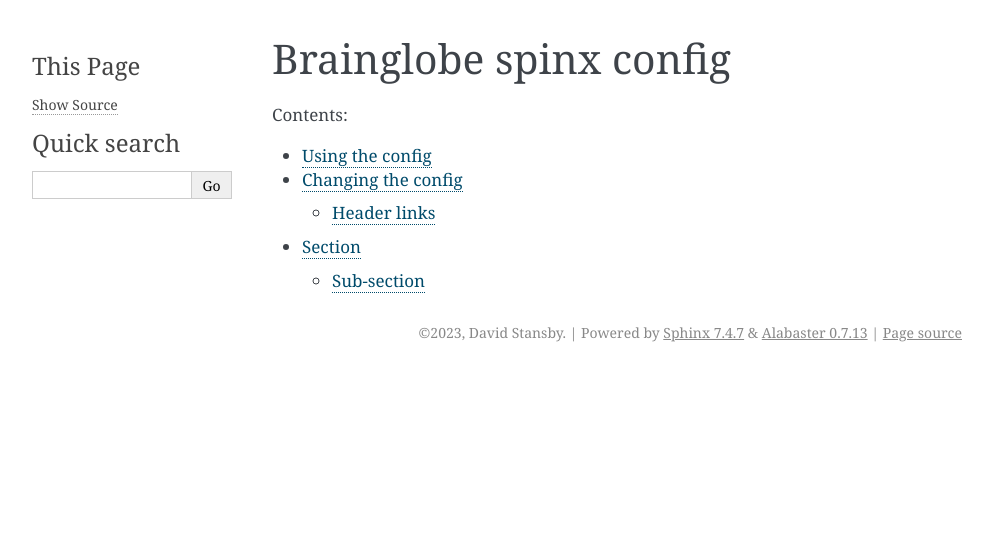
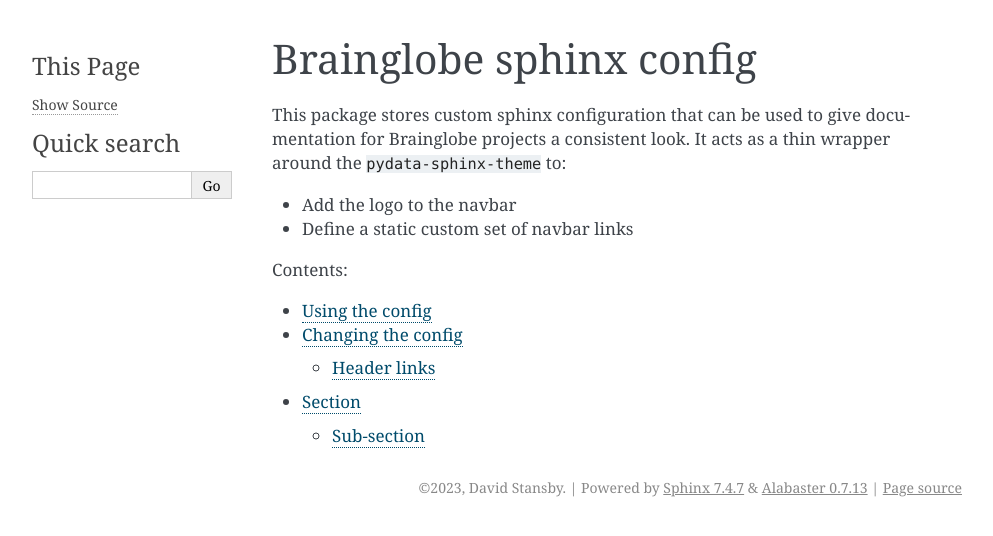
Before and after one commit to dstansby/brainglobe-sphinx-config, a Sphinx documentation site: the page built from doc/index.rst, in a window 1280 px wide. Shown: the top 536 px of the page, without its empty margins (148-1141 px from the left). Built offline with Sphinx 7.4.7, drawn with Linux system fonts in a browser that asks for light colours; the version number could not be read and is left out.

Commit message:
Add a brief intro

```diff
--- a/doc/index.rst
+++ b/doc/index.rst
@@ -1,5 +1,11 @@
-Brainglobe spinx config
-=======================
+Brainglobe sphinx config
+========================
+
+This package stores custom sphinx configuration that can be used to give documentation for Brainglobe projects a consistent look.
+It acts as a thin wrapper around the ``pydata-sphinx-theme`` to:
+
+- Add the logo to the navbar
+- Define a static custom set of navbar links
 
 .. toctree::
    :maxdepth: 2
```
